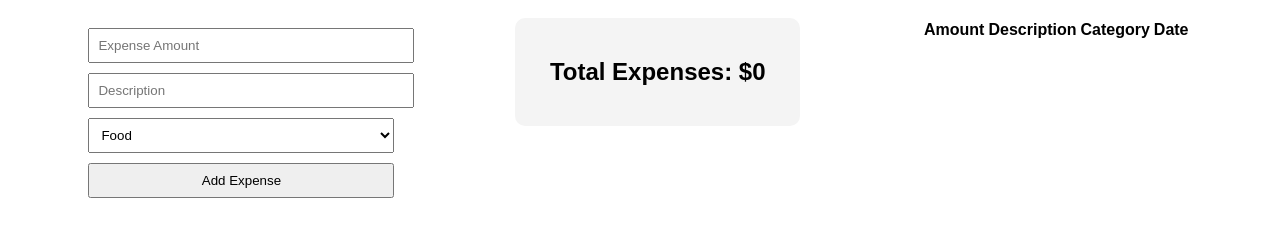
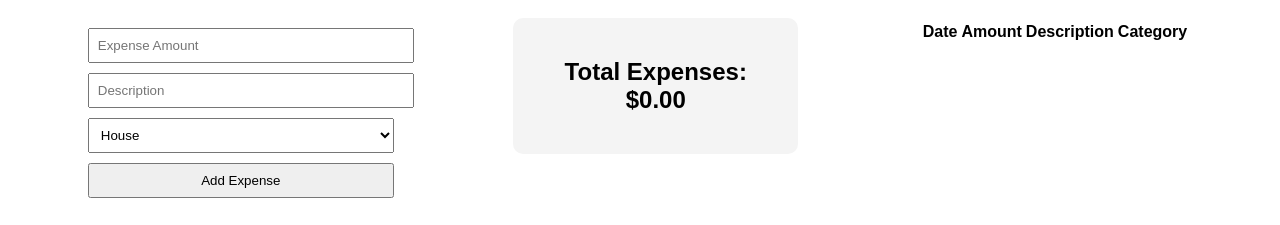
Before and after one commit to Saosyn/Bearded-Bros-Breakdown-for-Better-Budgeting, a plain HTML site: page index.html in a window 1280 px wide. Shown: the part 60-285 px from the top of the page. Drawn offline with nearby package versions, Linux system fonts and the light colour scheme; files that its build step writes are made by us from their sources.

Commit message:
adjusted table

```diff
--- a/assets/script.js
+++ b/assets/script.js
@@ -28,17 +28,17 @@ function updateExpenseTable() {
     const row = document.createElement("tr");
 
     row.innerHTML = `
+            <td>${expense.date}</td>
             <td>$${expense.amount.toFixed(2)}</td>
             <td>${expense.description}</td>
             <td>${expense.category}</td>
-            <td>${expense.date}</td>
         `;
     tbody.appendChild(row);
   });
 }
 
 function updateTotalExpenses() {
-  const total = expenses.reduce((sum, expense) => sum + expense.amount, 0);
+  const total = expenses.reduce((sum, expense) => sum - expense.amount, 0);
   document.getElementById("totalExpenses").innerText = total.toFixed(2);
 }
 
--- a/assets/style.css
+++ b/assets/style.css
@@ -27,6 +27,16 @@ h1 {
   padding: 8px;
 }
 
+.table-section {
+  display: flex;
+  justify-content: flex-end;
+}
+
+#table {
+  display: flex;
+  justify-content: space-between;
+}
+
 .total {
   width: 20%;
   text-align: center;
--- a/index.html
+++ b/index.html
@@ -2,9 +2,15 @@
 <html lang="en">
   <head>
     <meta charset="UTF-8" />
-    <meta name="viewport" content="width=device-width, initial-scale=1.0" />
+    <meta
+      name="viewport"
+      content="width=device-width, initial-scale=1.0"
+    />
     <title>Budget Tracker</title>
-    <link rel="stylesheet" href="style.css" />
+    <link
+      rel="stylesheet"
+      href="assets/style.css"
+    />
     <script src="https://cdn.jsdelivr.net/npm/chart.js"></script>
   </head>
   <body>
@@ -12,14 +18,53 @@
 
     <div class="container">
       <div class="input-section">
-        <input type="number" id="expenseAmount" placeholder="Expense Amount" />
-        <input type="text" id="expenseDescription" placeholder="Description" />
+        <input
+          type="number"
+          id="expenseAmount"
+          placeholder="Expense Amount"
+        />
+        <input
+          type="text"
+          id="expenseDescription"
+          placeholder="Description"
+        />
         <select id="expenseCategory">
-          <option value="Food">Food</option>
-          <option value="Transport">Transport</option>
-          <option value="Entertainment">Entertainment</option>
-          <option value="Bills">Bills</option>
-          <option value="Other">Other</option>
+          <option
+            value="House"
+            id="house"
+          >
+            House
+          </option>
+          <option
+            value="Grocery"
+            id="grocery"
+          >
+            Grocery
+          </option>
+          <option
+            value="Subscription"
+            id="subscription"
+          >
+            Subscription
+          </option>
+          <option
+            value="Car"
+            id="car"
+          >
+            Car
+          </option>
+          <option
+            value="Going-out"
+            id="going-out"
+          >
+            Going Out
+          </option>
+          <option
+            value="Other"
+            id="other"
+          >
+            Other
+          </option>
         </select>
         <button onclick="addExpense()">Add Expense</button>
       </div>
@@ -30,12 +75,12 @@
 
       <div class="table-section">
         <table>
-          <thead>
+          <thead id="table">
             <tr>
+              <th>Date</th>
               <th>Amount</th>
               <th>Description</th>
               <th>Category</th>
-              <th>Date</th>
             </tr>
           </thead>
           <tbody id="expenseTableBody">
@@ -45,8 +90,12 @@
       </div>
     </div>
 
-    <canvas id="expenseChart" width="400" height="400"></canvas>
+    <canvas
+      id="expenseChart"
+      width="400"
+      height="400"
+    ></canvas>
 
-    <script src="script.js"></script>
+    <script src="assets/script.js"></script>
   </body>
 </html>
```
